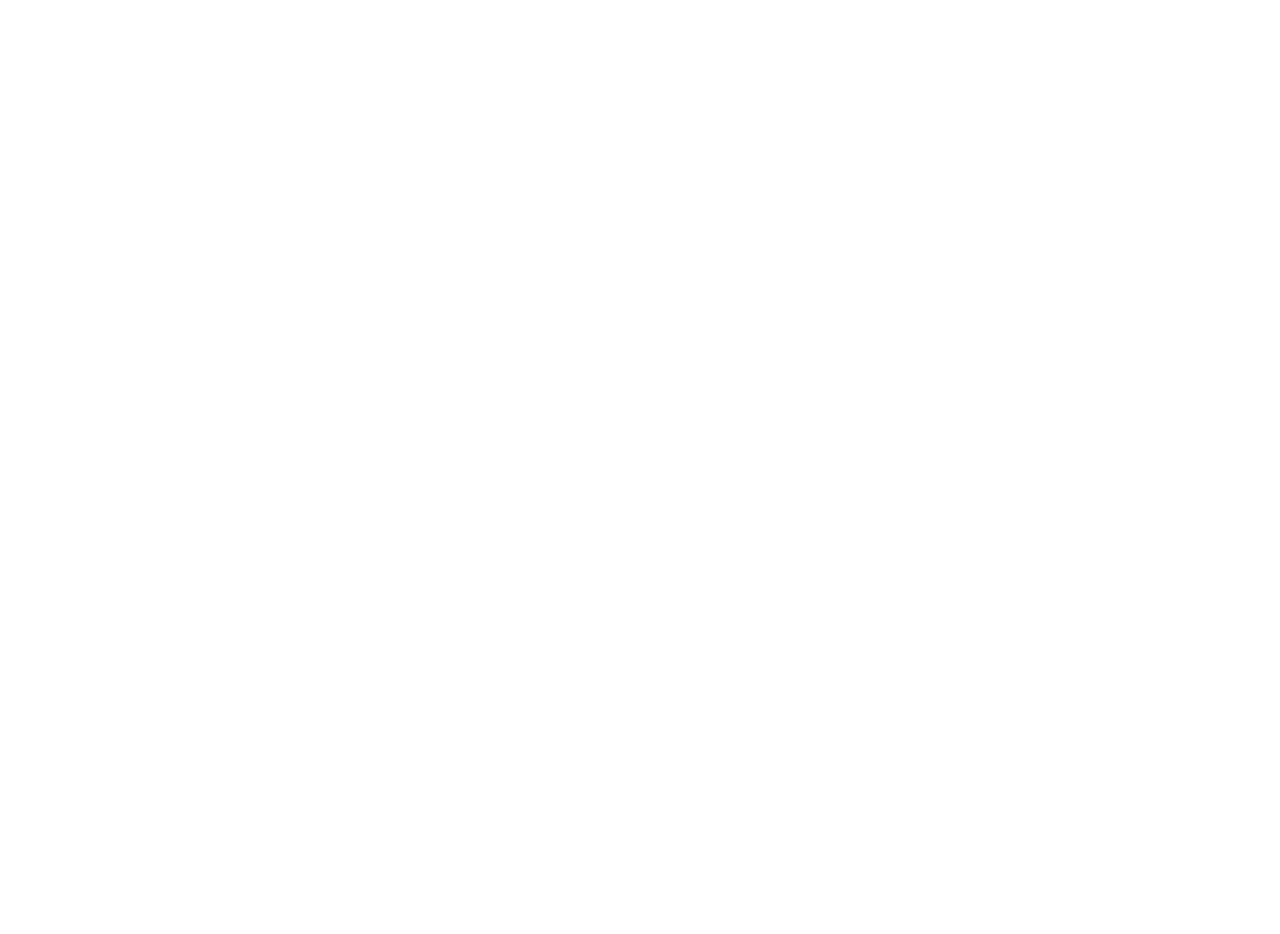
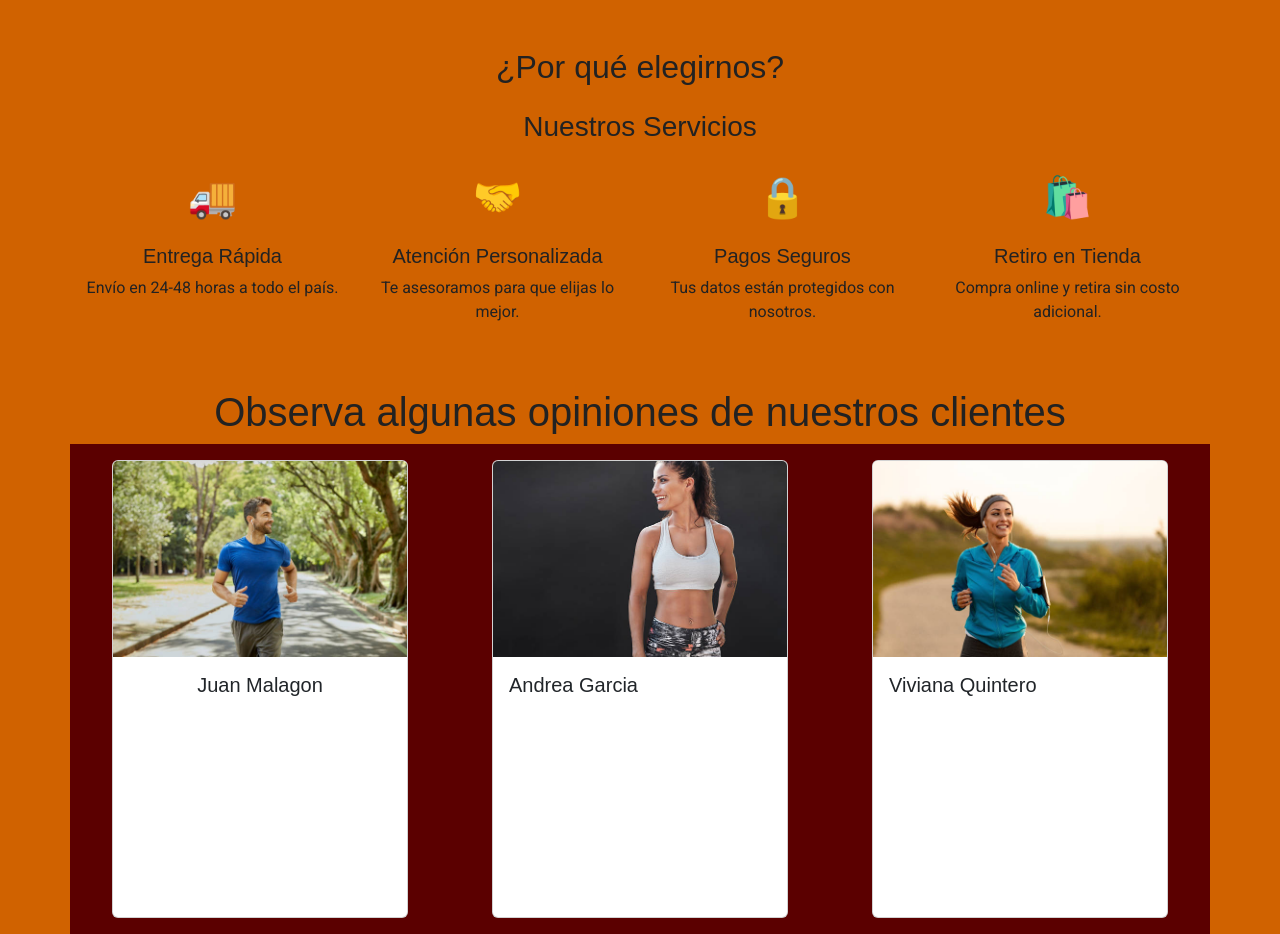
Before and after one commit to AlexVil18/Hackathon1, a plain HTML site: page index.html in a window 1280 px wide. Before the commit the page ends 800 px from the top, so only its background shows below. Drawn offline with nearby package versions, Linux system fonts and the light colour scheme; a web font is replaced by a local one.

Commit message:
Primera actualización

```diff
--- a/index.html
+++ b/index.html
@@ -9,8 +9,10 @@
         <link rel="preconnect" href="https://fonts.googleapis.com">
         <link rel="preconnect" href="https://fonts.gstatic.com" crossorigin>
         <link href="https://fonts.googleapis.com/css2?family=Roboto:ital,wght@0,100..900;1,100..900&family=Special+Gothic+Expanded+One&display=swap" rel="stylesheet">
+        <link href="https://cdn.jsdelivr.net/npm/bootstrap@5.3.5/dist/css/bootstrap.min.css" rel="stylesheet" integrity="sha384-SgOJa3DmI69IUzQ2PVdRZhwQ+dy64/BUtbMJw1MZ8t5HZApcHrRKUc4W0kG879m7" crossorigin="anonymous">
+        <script src="https://kit.fontawesome.com/07bad4a556.js" crossorigin="anonymous"></script>
+        <link rel="stylesheet" href="style.css" />
 
-        <link rel="stylesheet" href="style.css" />
       </head>
 <body>
 
@@ -31,7 +33,84 @@
 
   <!-- 🔹 Persona 4: Sección de servicios + testimonios o beneficios -->
   <section id="servicios">
-    <!-- Aquí van los servicios que ofrece la tienda y testimonios -->
+    <div class="container py-5">
+      <h2 class="text-center mb-4">¿Por qué elegirnos? </h2>
+      <h3 class="text-center mb-4">Nuestros Servicios</h3>
+      <div class="row">
+        <div class="col-md-6 col-lg-3">
+          <div class="service-card text-center">
+            <div class="fs-1">🚚</div>
+            <h5 class="mt-3">Entrega Rápida</h5>
+            <p>Envío en 24-48 horas a todo el país.</p>
+          </div>
+        </div>
+        <div class="col-md-6 col-lg-3">
+          <div class="service-card text-center">
+            <div class="fs-1">🤝</div>
+            <h5 class="mt-3">Atención Personalizada</h5>
+            <p>Te asesoramos para que elijas lo mejor.</p>
+          </div>
+        </div>
+        <div class="col-md-6 col-lg-3">
+          <div class="service-card text-center">
+            <div class="fs-1">🔒</div>
+            <h5 class="mt-3">Pagos Seguros</h5>
+            <p>Tus datos están protegidos con nosotros.</p>
+          </div>
+        </div>
+        <div class="col-md-6 col-lg-3">
+          <div class="service-card text-center">
+            <div class="fs-1">🛍️</div>
+            <h5 class="mt-3">Retiro en Tienda</h5>
+            <p>Compra online y retira sin costo adicional.</p>
+          </div>
+        </div>
+      </div>
+    </div>
+
+    <div class="container-md">
+      <h1 class="text-center">Observa algunas opiniones de nuestros clientes</h1>
+      <div class="row">
+          <div class="col col-12 col-md-6 col-lg-4 p-3 justify-content-center d-flex">
+              <div class="card" style="width: 18.5rem; height: 28.65rem;">
+                  <img src="juan.jpg" class="card-img-top" alt="">
+                  <div class="card-body">
+                    <h5 class="card-title text-center">Juan Malagon</h5>
+                    <p class="card-text">
+
+                    </p>
+                  </div>
+              </div>
+          </div>
+
+          <div class="col col-12 col-md-6 col-lg-4 p-3 justify-content-center d-flex">
+              <div class="card" style="width: 18.5rem; height: 28.65rem;">
+                  <img src="andrea.jpg" class="card-img-top" alt="" style="height: 196px; object-fit: cover;">
+                  <div class="card-body">
+                    <h5 class="card-title">Andrea Garcia</h5>
+                    <p class="card-text">
+
+                    </p>
+                  </div>
+              </div>
+          </div>
+
+          <div class="col col-12 col-md-6 col-lg-4 p-3 justify-content-center d-flex">
+              <div class="card" style="width: 18.5rem; height: 28.65rem;">
+                  <img src="viviana.jpg" class="card-img-top" alt="" style="height: 196px; object-fit: cover;">
+                  <div class="card-body">
+                    <h5 class="card-title">Viviana Quintero</h5>
+                    <p class="card-text">
+
+                    </p>
+                  </div>
+              </div>
+          </div>
+
+      </div>
+
+    </div>
+
   </section>
 
   <!-- 🔹 Persona 5: Footer + contacto + optimización general -->
--- a/style.css
+++ b/style.css
@@ -22,10 +22,17 @@ body {
   }
 
   /* 🔹 Persona 4: Servicios */
-  #servicios {
-    /* Estilos para la sección de servicios/testimonios */
+  #servicios{
+    background-color: #D06200;
+  }
+
+  .col{
+    background-color:#5B0000 ;
+    border-color: black 1000px;
   }
   /* 🔤 Tipografías */
+
+
 body {
     font-family: 'Roboto', sans-serif;
     margin: 0;
```
Also changed, not shown: andrea.jpg (added), juan.jpg (added), viviana.jpg (added).
